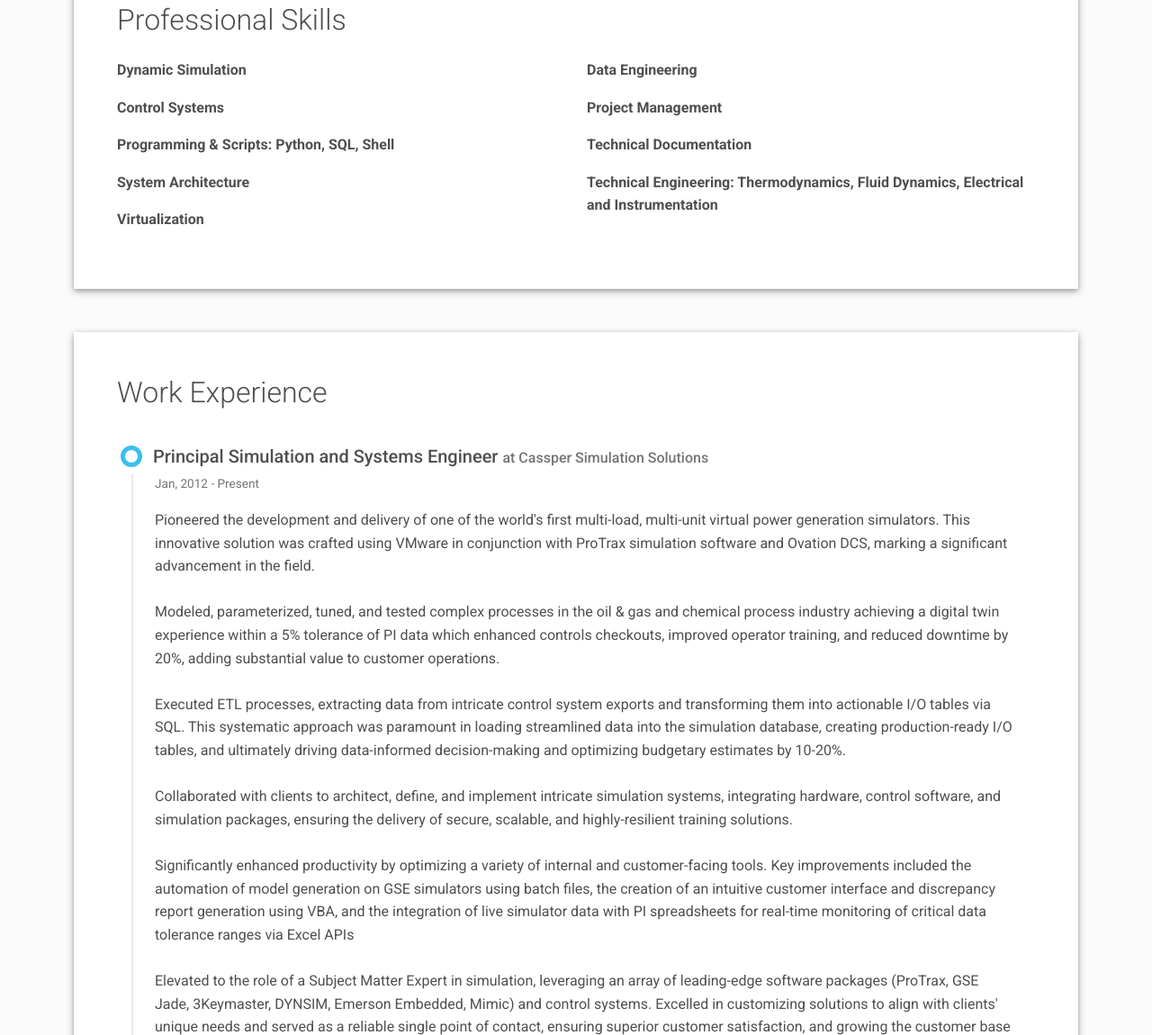
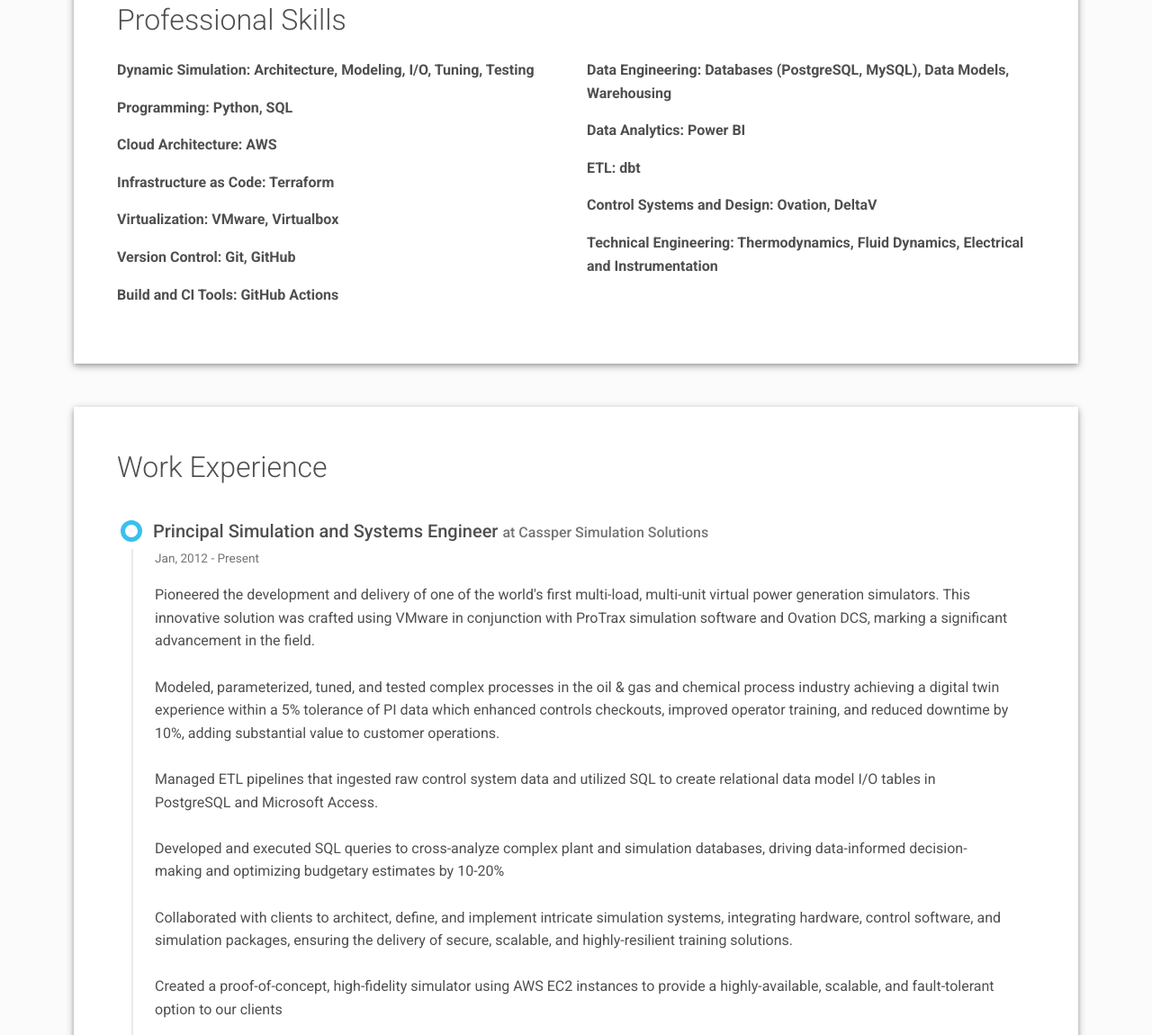
Before and after one commit to JWrightEE/aws-cloud-resume, a plain HTML site: page front-end/index.html in a window 1280 px wide. Shown: the part 1107-2257 px from the top of the page at 90% size. Drawn offline with Linux system fonts and the light colour scheme; no server answers; a script that the page names is missing.

Commit message:
Adding content to the work experience section and updating the skills section

```diff
--- a/front-end/index.html
+++ b/front-end/index.html
@@ -119,38 +119,51 @@
       <h2 class="h2 fw-light mb-4">Professional Skills</h2>
       <div class="row">
         <div class="col-md-6">
-          <div class="mb-3"><span class="fw-bolder">Dynamic Simulation</span>
+          <div class="mb-3"><span class="fw-bolder">Dynamic Simulation: Architecture, Modeling, I/O, Tuning, Testing</span>
             <div>
             </div>
           </div>
-          <div class="mb-3"><span class="fw-bolder">Control Systems</span>
+          <div class="mb-3"><span class="fw-bolder">Programming: Python, SQL</span>
             <div>
             </div>
           </div>
-          <div class="mb-3"><span class="fw-bolder">Programming & Scripts: Python, SQL, Shell</span>
+          <div class="mb-3"><span class="fw-bolder">Cloud Architecture: AWS</span>
             <div>
             </div>
           </div>
-          <div class="mb-3"><span class="fw-bolder">System Architecture</span>
+          <div class="mb-3"><span class="fw-bolder">Infrastructure as Code: Terraform</span>
             <div>
             </div>
           </div>
-          <div class="mb-3"><span class="fw-bolder">Virtualization</span>
+          <div class="mb-3"><span class="fw-bolder">Virtualization: VMware, Virtualbox</span>
             <div>
+            </div>
+          </div>
+          <div class="mb-3"><span class="fw-bolder">Version Control: Git, GitHub</span>
+            <div>
+            </div>
+          </div>
+          <div class="mb-3"><span class="fw-bolder">Build and CI Tools: GitHub Actions</span>
+            <div>
+              <div></div>
             </div>
           </div>
         </div>
         <div class="col-md-6">
-          <div class="mb-3"><span class="fw-bolder">Data Engineering</span>
+          <div class="mb-3"><span class="fw-bolder">Data Engineering: Databases (PostgreSQL, MySQL), Data Models, Warehousing</span>
             <div>
             </div>
           </div>
-          <div class="mb-3"><span class="fw-bolder">Project Management</span>
+          <div class="mb-3"><span class="fw-bolder">Data Analytics: Power BI</span>
+            <div>
+            </div>
+          </div>
+          <div class="mb-3"><span class="fw-bolder">ETL: dbt</span>
             <div>
               <div></div>
             </div>
           </div>
-          <div class="mb-3"><span class="fw-bolder">Technical Documentation</span>
+          <div class="mb-3"><span class="fw-bolder">Control Systems and Design: Ovation, DeltaV</span>
             <div>
               <div></div>
             </div>
@@ -176,15 +189,19 @@
             <div class="text-muted text-small mb-3">Jan, 2012 - Present</div>
             <div>Pioneered the development and delivery of one of the world's first multi-load, multi-unit virtual power generation simulators. This innovative solution was crafted using VMware in conjunction with ProTrax simulation software and Ovation DCS, marking a significant advancement in the field.</div>
             <br>
-            <div>Modeled, parameterized, tuned, and tested complex processes in the oil & gas and chemical process industry achieving a digital twin experience within a 5% tolerance of PI data which enhanced controls checkouts, improved operator training, and reduced downtime by 20%, adding substantial value to customer operations.</div>
+            <div>Modeled, parameterized, tuned, and tested complex processes in the oil & gas and chemical process industry achieving a digital twin experience within a 5% tolerance of PI data which enhanced controls checkouts, improved operator training, and reduced downtime by 10%, adding substantial value to customer operations.</div>
             <br>
-            <div>Executed ETL processes, extracting data from intricate control system exports and transforming them into actionable I/O tables via SQL. This systematic approach was paramount in loading streamlined data into the simulation database, creating production-ready I/O tables, and ultimately driving data-informed decision-making and optimizing budgetary estimates by 10-20%.</div>
+            <div>Managed ETL pipelines that ingested raw control system data and utilized SQL to create relational data model I/O tables in PostgreSQL and Microsoft Access.</div>
+            <br>
+            <div>Developed and executed SQL queries to cross-analyze complex plant and simulation databases, driving data-informed decision-making and optimizing budgetary estimates by 10-20%</div>
             <br>
             <div>Collaborated with clients to architect, define, and implement intricate simulation systems, integrating hardware, control software, and simulation packages, ensuring the delivery of secure, scalable, and highly-resilient training solutions.</div>
             <br>
+            <div>Created a proof-of-concept, high-fidelity simulator using AWS EC2 instances to provide a highly-available, scalable, and fault-tolerant option to our clients</div>
+            <br>
             <div>Significantly enhanced productivity by optimizing a variety of internal and customer-facing tools. Key improvements included the automation of model generation on GSE simulators using batch files, the creation of an intuitive customer interface and discrepancy report generation using VBA, and the integration of live simulator data with PI spreadsheets for real-time monitoring of critical data tolerance ranges via Excel APIs</div>
             <br>
-            <div>Elevated to the role of a Subject Matter Expert in simulation, leveraging an array of leading-edge software packages (ProTrax, GSE Jade, 3Keymaster, DYNSIM, Emerson Embedded, Mimic) and control systems. Excelled in customizing solutions to align with clients' unique needs and served as a reliable single point of contact, ensuring superior customer satisfaction, and growing the customer base by 30%</div>
+            <div>Elevated to the role of a Subject Matter Expert in simulation, leveraging an array of leading-edge software packages (ProTrax, GSE Jade, 3Keymaster, DYNSIM, Emerson Embedded, Mimic) and control systems. Excelled in customizing solutions to align with clients' unique needs and served as a reliable single point of contact, ensuring superior customer satisfaction, and growing the customer base by 15%</div>
             <br>
             <div>Spearheaded multiple Factory Acceptance Testing (FAT) and Site Acceptance Testing (SAT) processes for simulator projects, guaranteeing meticulous testing, detailed discrepancy documentation, and strict compliance with technical scope, thereby ensuring project quality and client satisfaction</div>
           </div>
```
